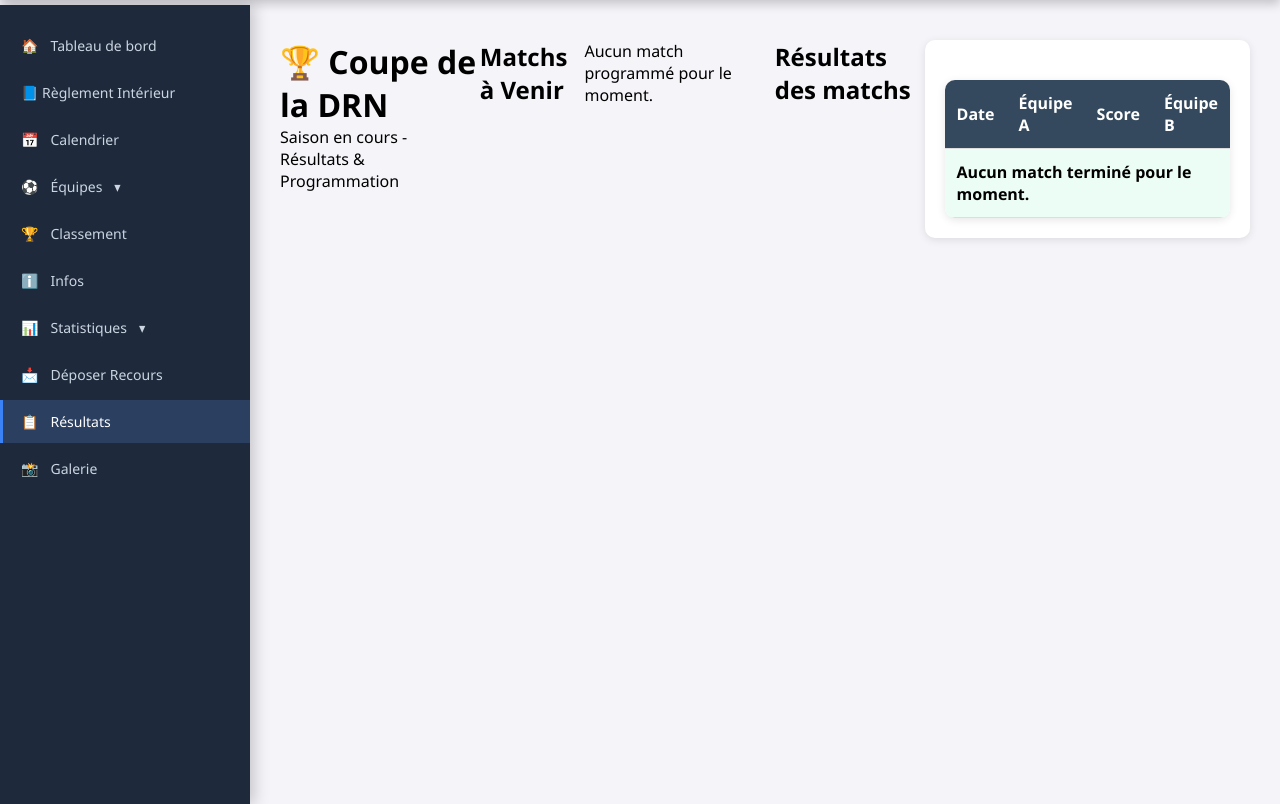
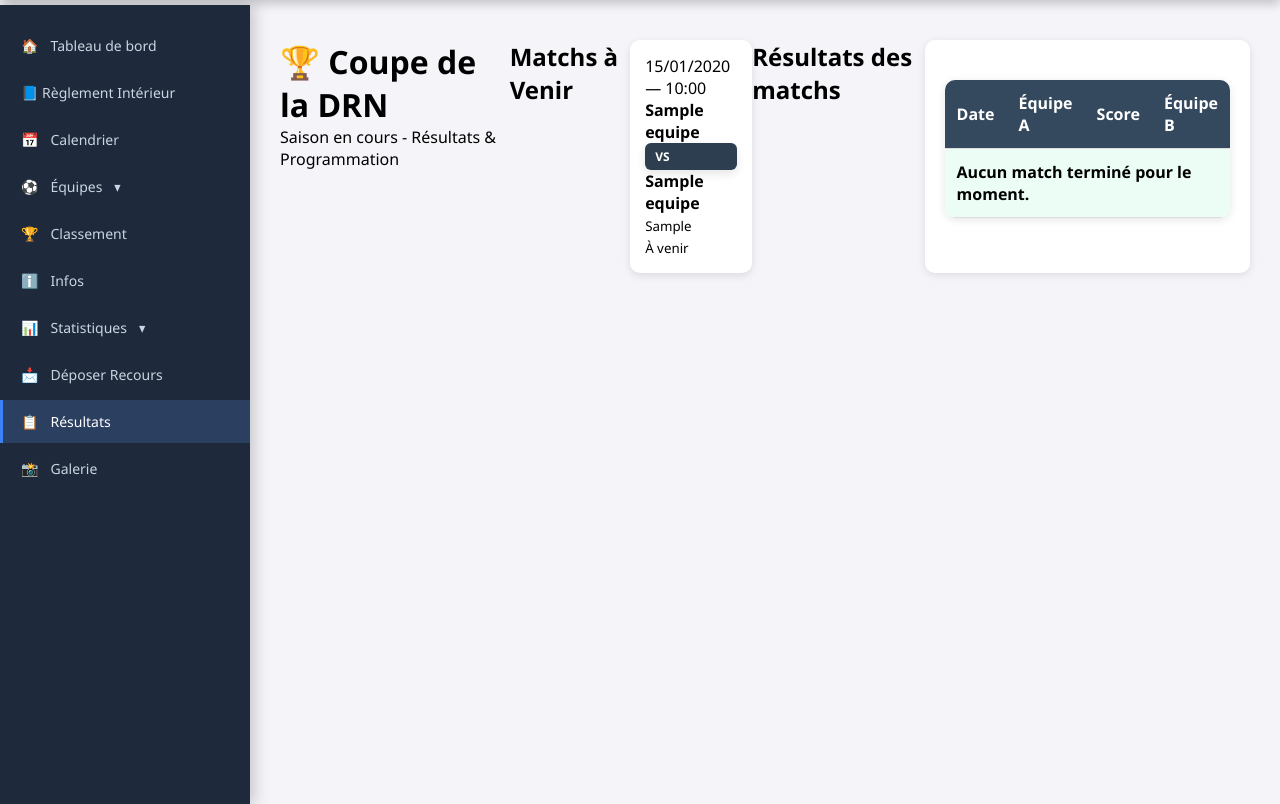
Before and after one commit to caissesosdirtech/projet_tournoi, a Django app: page /resultats/ in a window 1280 px wide. Shown: the part 132-936 px from the top of the page. Run offline with Django 5.2, Linux system fonts and the light colour scheme; tables that the repository leaves empty hold one stand-in row (values such as "Sample post"); some libraries are stand-ins or nearby versions.

Commit message:
MAJ vue resultat

```diff
--- a/app_tournoi/templates/tournoi/admin_match_detail.html
+++ b/app_tournoi/templates/tournoi/admin_match_detail.html
@@ -4,9 +4,9 @@
 {% csrf_token %}
 
 Score :
-<input type="number" name="score1" value="{{ match.score1 }}">
+<input type="number" name="score_a" value="{{ match.score_a }}">
  -
-<input type="number" name="score2" value="{{ match.score2 }}">
+<input type="number" name="score_b" value="{{ match.score_b }}">
 
 <br><br>
 
--- a/matchs/views.py
+++ b/matchs/views.py
@@ -648,15 +648,8 @@ def stats_joueurs(request):
 
 
 def resultats(request):
-    # DEBUG — à supprimer après vérification
-    print(">>> Tous les matchs:", list(Match.objects.values('id', 'equipe1__nom', 'equipe2__nom', 'statut', 'score1', 'score2')))
-
-    matchs_a_venir = Match.objects.filter(statut='A_VENIR').order_by('date')
-    matchs_joues = Match.objects.filter(statut='TERMINE').order_by('-date')
-
-    print(">>> Matchs terminés:", matchs_joues.count())
-    print(">>> Matchs à venir:", matchs_a_venir.count())
-
+    matchs_a_venir = Match.objects.filter(statut='programme').order_by('date')
+    matchs_joues = Match.objects.filter(statut='termine').order_by('-date')
     context = {
         'matchs_a_venir': matchs_a_venir,
         'matchs_joues': matchs_joues,
```
Also changed, not shown: app_tournoi/views.py (+2 -10 lines), matchs/templates/matchs/ajouter_joueur.html (+0 -8 lines).
